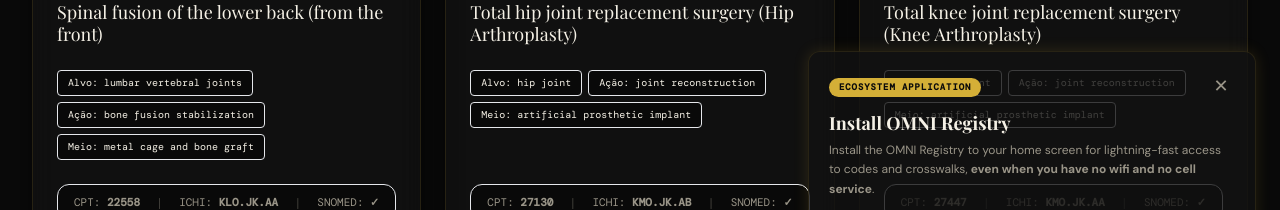
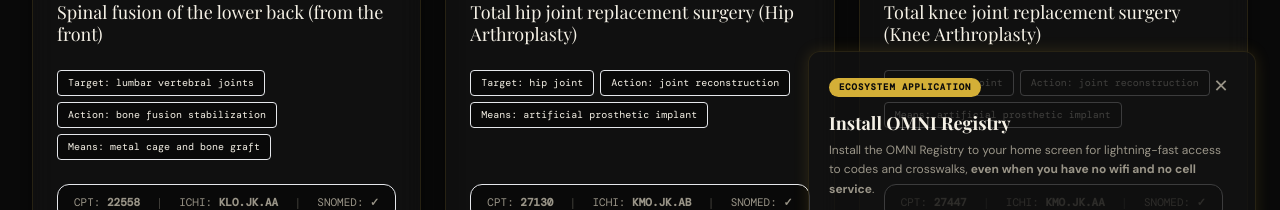
Before and after one commit to saggarsonny-boop/omni-registry, a Next.js app: page /browse in a window 1280 px wide. Shown: the part 496-706 px from the top of the page. Built offline with nearby package versions, Linux system fonts and the light colour scheme.

Commit message:
Translate hardcoded browse page dynamic axis labels from Portuguese to English

```diff
--- a/src/app/browse/page.tsx
+++ b/src/app/browse/page.tsx
@@ -250,13 +250,13 @@
                     {/* Axis Composition Tags */}
                     <div className="flex flex-wrap gap-1.5 mt-2">
                       <span className="text-[10px] font-mono bg-[#090909] border border-hive-border hover:border-hive-gold/40 px-2.5 py-1 rounded text-hive-paper-text/80">
-                        Alvo: {comp.target}
+                        Target: {comp.target}
                       </span>
                       <span className="text-[10px] font-mono bg-[#090909] border border-hive-border hover:border-hive-gold/40 px-2.5 py-1 rounded text-hive-paper-text/80">
-                        Ação: {comp.action}
+                        Action: {comp.action}
                       </span>
                       <span className="text-[10px] font-mono bg-[#090909] border border-hive-border hover:border-hive-gold/40 px-2.5 py-1 rounded text-hive-paper-text/80">
-                        Meio: {comp.means}
+                        Means: {comp.means}
                       </span>
                     </div>
                   </div>
```
